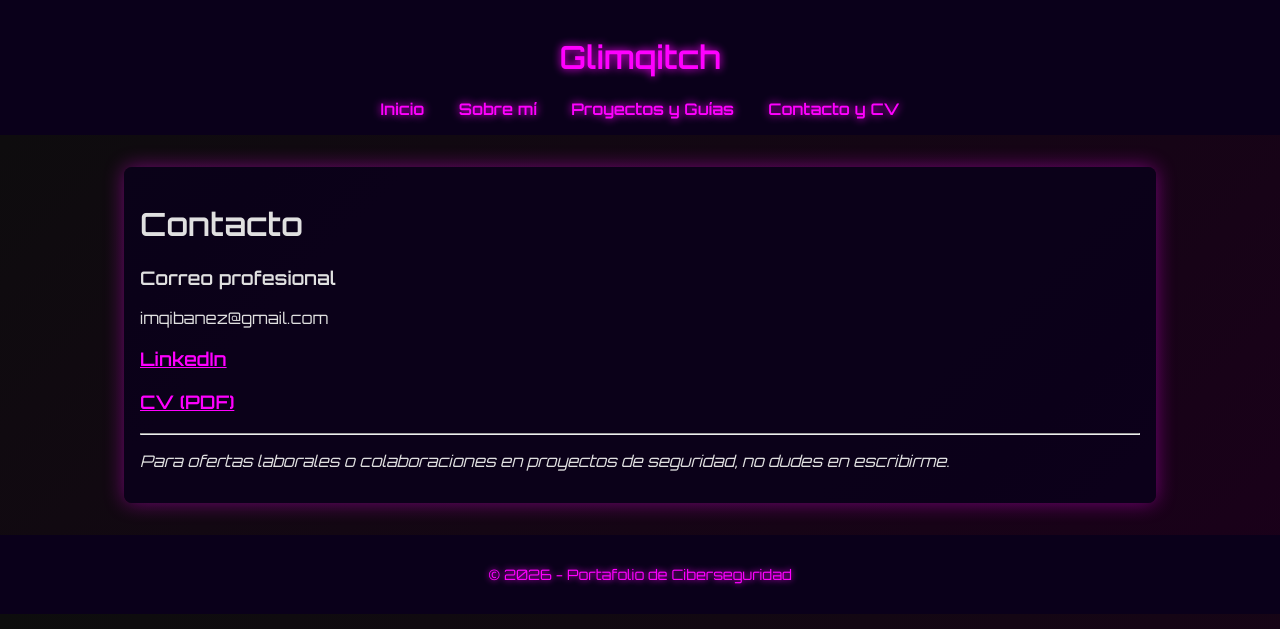
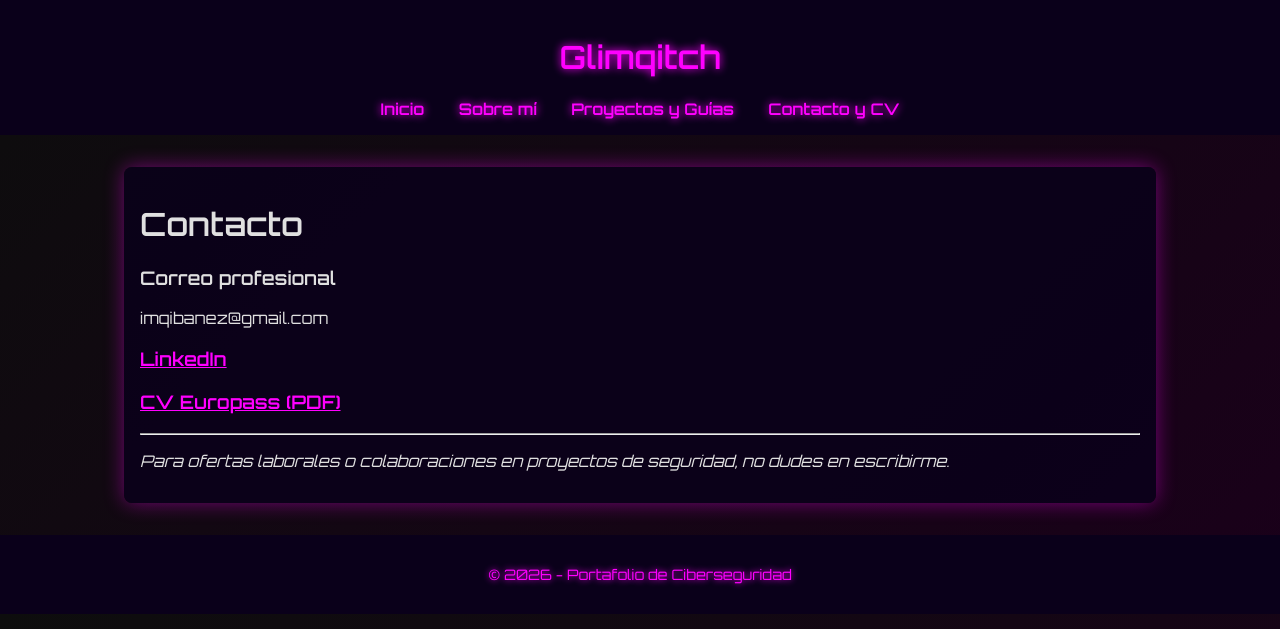
Before and after one commit to glimqitch/glimqitch.github.io, a Jekyll site: the page built from contact.md, in a window 1280 px wide. Shown: the top 629 px of the page. Built offline with Jekyll 4.4.1, drawn with Linux system fonts in a browser that asks for light colours.

Commit message:
Update contact.md

```diff
--- a/contact.md
+++ b/contact.md
@@ -10,7 +10,7 @@ imqibanez@gmail.com
 
 ### [LinkedIn](https://www.linkedin.com/in/iris-queralt-9a0bba30a/)
 
-### [CV (PDF)](/assets/cv.pdf)
+### [CV Europass (PDF)](/assets/cv.pdf)
 
 ---
 
```
